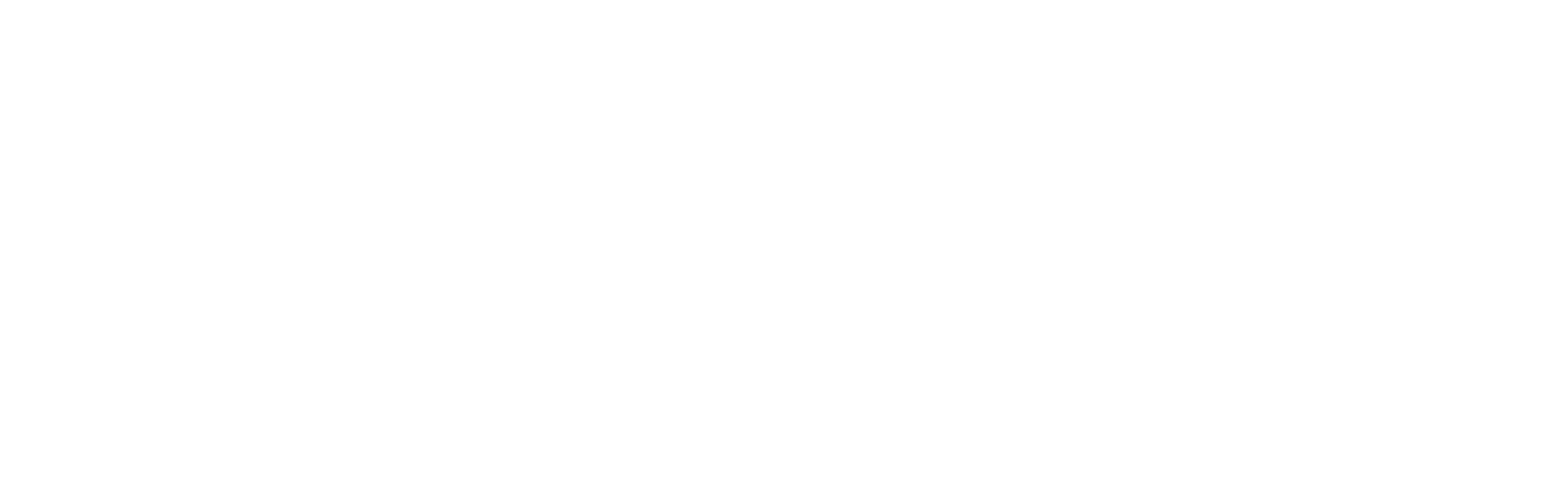
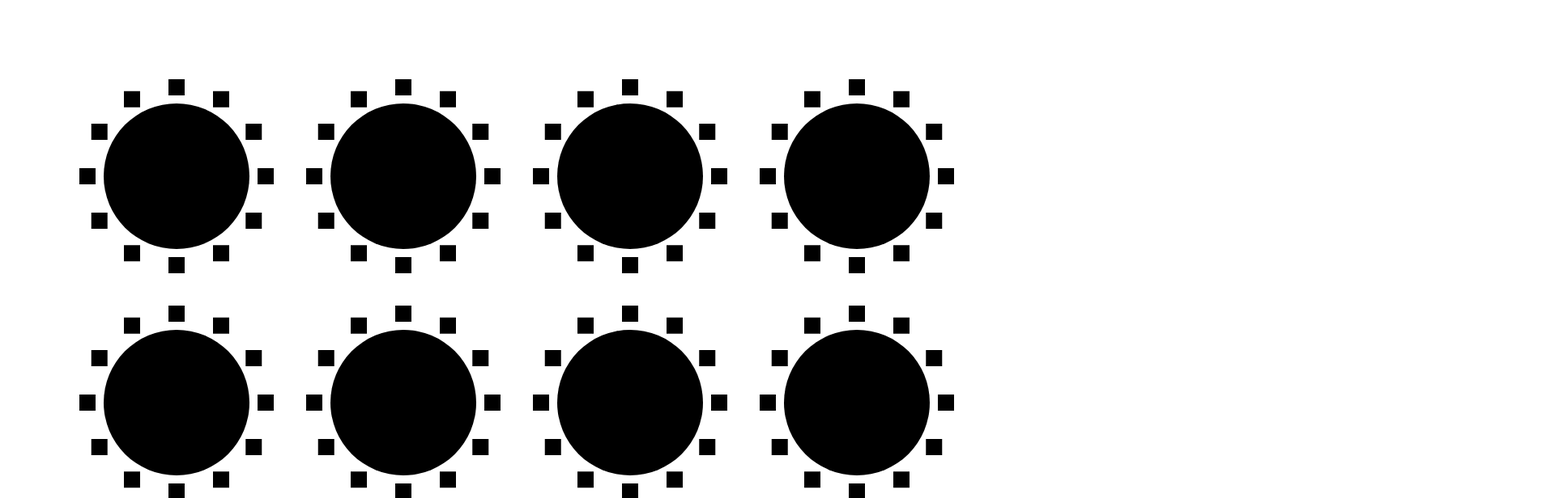
Before and after one commit to joealmond/Event-seating-planner, a plain HTML site: page index.html in a window 1280 px wide. Shown: the top 616 px of the page at 81% size, 1920 px wide, since content can reach past the window. Drawn offline with Linux system fonts and the light colour scheme.

Commit message:
Bases done. Need to fix round seting algorithm

```diff
--- a/app.js
+++ b/app.js
@@ -1 +1,67 @@
-alert("Helló!");
+const markup = `<svg width="5cm" height="4cm" version="1.1"
+xmlns="http://www.w3.org/2000/svg">
+<desc>Four separate rectangles
+</desc>
+<rect x="0.5cm" y="0.5cm" width="2cm" height="1cm"/>
+<rect x="0.5cm" y="2cm" width="1cm" height="1.5cm"/>
+<rect x="3cm" y="0.5cm" width="1.5cm" height="2cm"/>
+<rect x="3.5cm" y="3cm" width="1cm" height="0.5cm"/>
+
+<!-- Show outline of viewport using 'rect' element -->
+<rect x=".01cm" y=".01cm" width="4.98cm" height="3.98cm"
+   fill="none" stroke="blue" stroke-width=".02cm" />
+
+</svg>
+`;
+
+// document
+//   .getElementsByClassName("it")[0]
+//   .insertAdjacentHTML("beforeend", markup);
+
+let diameter = 180;
+let cr = diameter / 2;
+let cx = 210;
+let cy = 210;
+let rx = 200;
+let ry = 200;
+let rw = 20;
+let rh = 20;
+let tx = 0;
+let ty = 0;
+let seats = 12;
+let gap = 100;
+let pGap = diameter + gap;
+
+function drawCircle(cx, cy, cr) {
+  let circle = `<circle cx="${cx}" cy="${cy}" r="${cr}"/>`;
+  document
+    .getElementsByClassName("it")[0]
+    .insertAdjacentHTML("beforeend", circle);
+}
+
+function drawRectangle(rx, ry, rw, rh, tx, ty, angle) {
+  let rect = `<rect x="${rx}" y="${ry}" width="${rw}" height="${rh}" transform="rotate(${
+    1 / angle / 360
+  }, ${180 - angle}, ${360 + angle}) translate(${tx},${ty})
+  "/>`;
+  document
+    .getElementsByClassName("it")[0]
+    .insertAdjacentHTML("beforeend", rect);
+}
+
+for (let i = 0; i < 4; i++) {
+  for (let k = 0; k < 4; k++) {
+    let angle = 0;
+
+    drawCircle(i * pGap + cx, k * pGap + cy, cr);
+    angle = 360 / seats;
+    let a = 360 / seats;
+    for (let seat = 0; seat < seats; seat++) {
+      tx = (cr + 20) * Math.cos((angle / 180) * Math.PI);
+      ty = (cr + 20) * Math.sin((angle / 180) * Math.PI);
+      drawRectangle(i * pGap + rx, k * pGap + ry, rw, rh, tx, ty, angle);
+      console.log(angle);
+      angle += a;
+    }
+  }
+}
--- a/index.html
+++ b/index.html
@@ -13,12 +13,13 @@
     <link rel="stylesheet" href="" />
   </head>
   <body>
-    <!--[if lt IE 7]>
-      <p class="browsehappy">
-        You are using an <strong>outdated</strong> browser. Please
-        <a href="#">upgrade your browser</a> to improve your experience.
-      </p>
-    <![endif]-->
+    <svg
+      width="60cm"
+      height="60cm"
+      version="1.1"
+      xmlns="http://www.w3.org/2000/svg"
+      class="it"
+    ></svg>
 
     <script src="app.js" async defer></script>
   </body>
```
